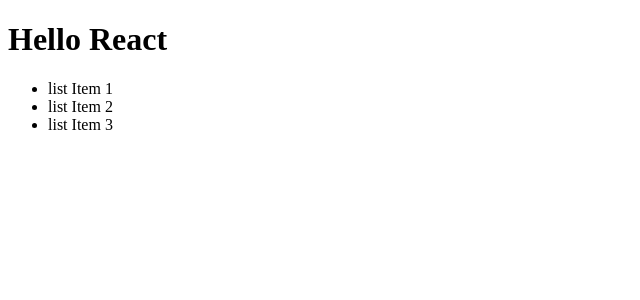
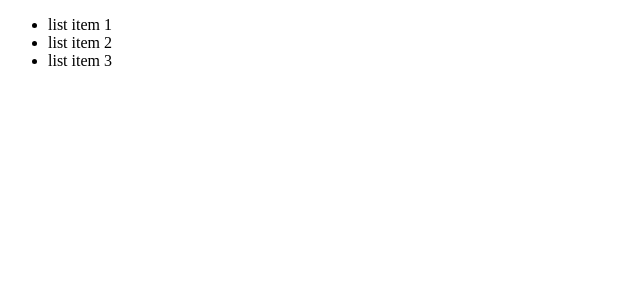
Before and after one commit to Darmostuk-98/React-online-Fakeshop, a React (Create React App) app: page / in a window 1280 px wide. Shown: the top 300 px of the page, without its empty margins (0-640 px from the left). Built offline with nearby package versions, Linux system fonts and the light colour scheme.

Commit message:
create new element with JSX method writing

```diff
--- a/src/index.tsx
+++ b/src/index.tsx
@@ -1,8 +1,18 @@
-import { log } from 'console'
 import React from 'react'
 import ReactDOM from 'react-dom/client'
 
+// JSX Упрощенный вариант записи новых элементов в React
+
 const h1 = React.createElement('h1', { id: 'title' }, 'Hello React')
+const list1 = (
+    <ul>
+        <li>list item 1</li>
+        <li>list item 2</li>
+        <li>list item 3</li>
+    </ul>
+)
+
+//-------------------------------
 
 const list = React.createElement(
     'ul',
@@ -19,4 +29,4 @@
 )
 
 const root = ReactDOM.createRoot(document.getElementById('root') as HTMLElement)
-root.render(<React.StrictMode>{content}</React.StrictMode>)
+root.render(<React.StrictMode>{list1}</React.StrictMode>)
```
